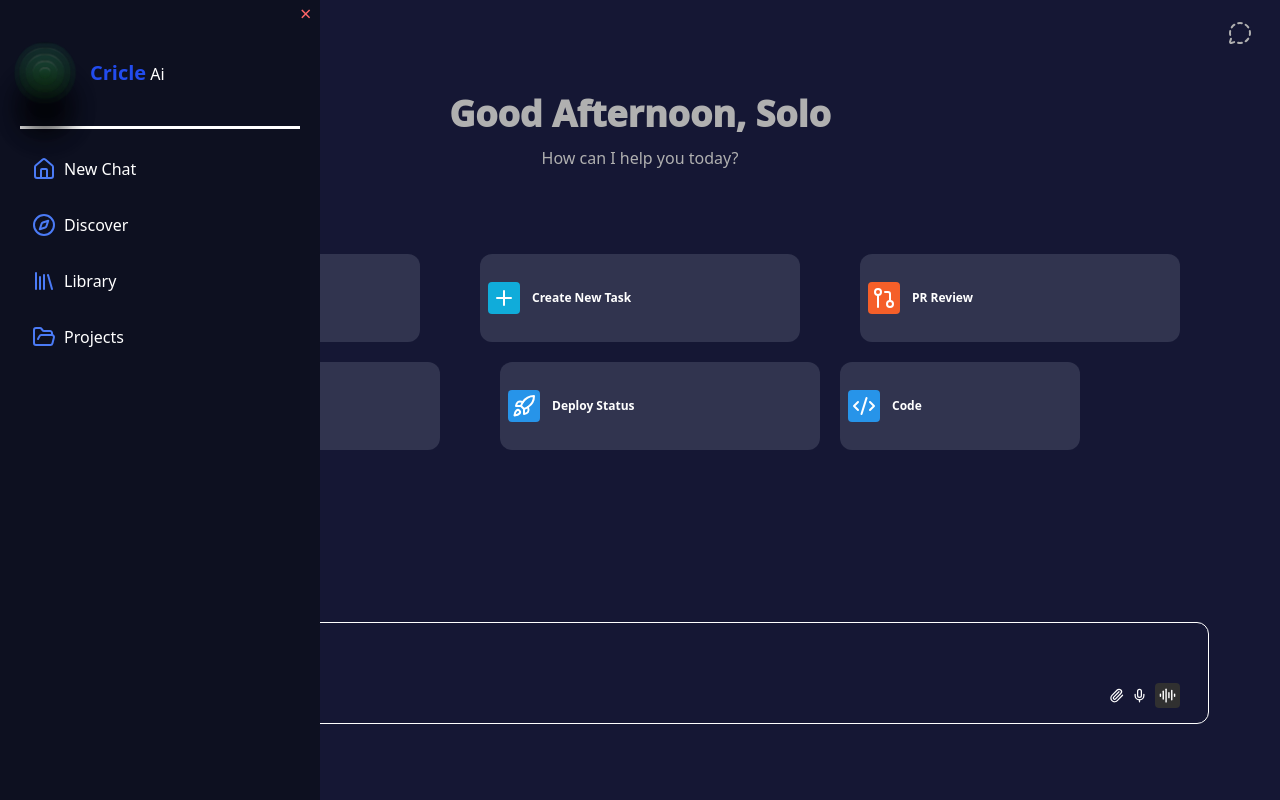
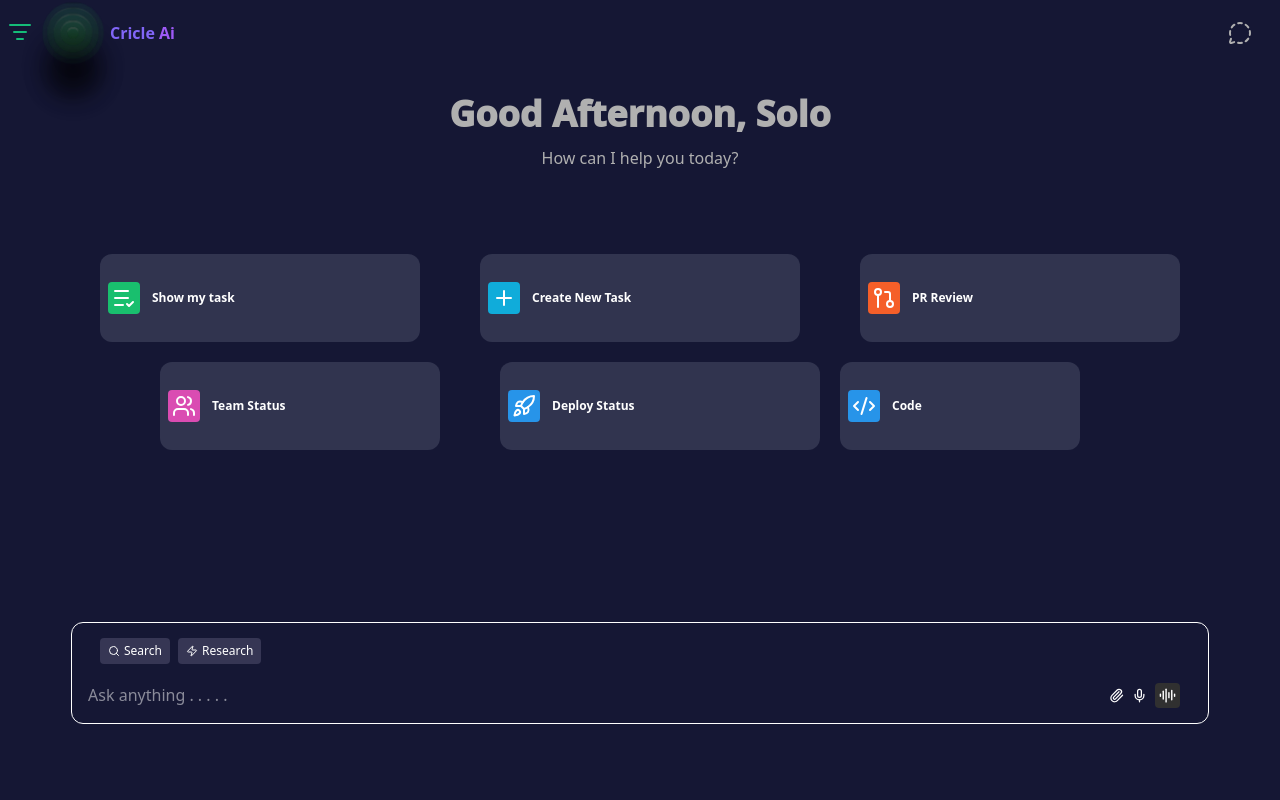
Before and after one commit to faris-dm/Ai_landingPage, a React (Vite) app: page / in a window 1280 px wide. Built offline with nearby package versions, Linux system fonts and the light colour scheme.

Commit message:
Finishing slide styles

```diff
--- a/src/App.jsx
+++ b/src/App.jsx
@@ -1,15 +1,17 @@
-import React from "react";
+import React, { useState } from "react";
 import Landing from "./pages/Landing";
 import MainBox from "./pages/MainBox";
 import SearchPage from "./pages/SearchPage";
 import Slide from "./pages/Slide";
 
 function App() {
+  const [Not_open, Now_Open] = useState(false);
   return (
     <>
       <div className="">
-        <Slide />
-        <Landing />
+        <Slide Visblity_Of_slide={Not_open} On_Close={() => Now_Open(false)} />
+        <Landing Toggle={() => Now_Open(true)} />
+
         <MainBox />
         <SearchPage />
       </div>
--- a/src/pages/Ai_Logo.jsx
+++ b/src/pages/Ai_Logo.jsx
@@ -1,8 +1,9 @@
 import React from "react";
 
-const Ai_Logo = () => {
+const Ai_Logo = ({ Toggle }) => {
   return (
     <div
+      onClick={Toggle}
       style={{
         "--size": "50px",
         "--duration": "2s",
--- a/src/pages/Landing.jsx
+++ b/src/pages/Landing.jsx
@@ -1,21 +1,26 @@
 import React from "react";
-import { Coffee, MessageCircleDashed, BotMessageSquare } from "lucide-react";
+import {
+  Coffee,
+  MessageCircleDashed,
+  BotMessageSquare,
+  ListFilter,
+} from "lucide-react";
 import Ai_Logo from "./Ai_Logo";
 
-function Landing() {
+function Landing({ Toggle }) {
   return (
     <>
       <div>
+        <ListFilter
+          onClick={Toggle}
+          className="absolute   top-5 left-2 text-[#15BC78]  cursor-pointer "
+        />
         <div className="w-full px-4 py-2 ">
-          <nav className=" flex items-center justify-between px-3 ">
+          <nav className=" flex items-center ml-5 justify-between px-3 ">
             <div className="flex items-center gap-3 cursor-pointer">
-              {/* <BotMessageSquare
-                className="text-[#15BC78]  cursor-pointer "
-                size={50}
-              /> */}
               <div className="z-0 gap-2">
                 {" "}
-                <Ai_Logo className="z-0" />{" "}
+                <Ai_Logo className="z-0 " />{" "}
               </div>
               <h3 className="font-Poppins font-[700] text-[#8166F7] ">
                 Cricle <label className="text-[#9E5AF7]">Ai</label>{" "}
--- a/src/pages/Slide.jsx
+++ b/src/pages/Slide.jsx
@@ -2,11 +2,21 @@ import React, { useState } from "react";
 import Ai_Logo from "./Ai_Logo";
 import { House, Compass, FolderOpen, Library } from "lucide-react";
 
-function Slide() {
+function Slide({ Visblity_Of_slide, On_Close }) {
   const [NormalColor, NewColor] = useState(null);
+  const Close_Slide = () => {};
   return (
     <>
-      <div className=" fixed top-0 left-0 py-2 px-5  w-80 bg-[#0D1020] h-screen z-1">
+      {/*  ${
+
+    } `} */}
+      <div
+        className={`fixed top-0 left-0 py-2 px-5  w-90 bg-[#0D1020] h-screen z-1 shadow-lg transform  duration-500 ease-in-out  ${
+          Visblity_Of_slide
+            ? "translate-x-0 opacity-100"
+            : "-translate-x-full opacity-0"
+        } `}
+      >
         <div className="  pt-3 border-blue-500 pb-3  ">
           <div className="flex items-center  gap-5 py-7   border-b-3">
             {" "}
@@ -16,13 +26,16 @@ function Slide() {
               Ai
             </h3>
           </div>
-          <div className="absolute top-0 left-75  text-red-400 text-xl cursor-pointer">
+          <div
+            onClick={On_Close}
+            className="absolute top-0 left-85  text-red-400 text-xl cursor-pointer"
+          >
             &times;
           </div>
         </div>
         <div
           onClick={() => NewColor(1)}
-          className={`flex items-center  rounded-xl hover:bg-cyan-950  gap-2 text-base   font-[500] py-4 px-3 text-left cursor-pointer  ${
+          className={`flex items-center  rounded-xl hover:bg-cyan-950  my-3 gap-2 text-base   font-[500] py-4 px-3 text-left cursor-pointer  ${
             NormalColor === 1 ? "bg-cyan-700 rounded-xl" : ""
           }`}
         >
@@ -32,7 +45,7 @@ function Slide() {
         {/* 2nd */}
         <div
           onClick={() => NewColor(2)}
-          className={`font-[500] py-4 px-3 flex items-center  rounded-xl hover:bg-cyan-950  gap-2 text-base text-left cursor-pointer ${
+          className={`font-[500] py-4 px-3 flex items-center my-3  rounded-xl hover:bg-cyan-950  gap-2 text-base text-left cursor-pointer ${
             NormalColor === 2 ? "bg-cyan-700 rounded-xl" : ""
           }`}
         >
@@ -42,7 +55,7 @@ function Slide() {
         {/* 3rd */}
         <div
           onClick={() => NewColor(3)}
-          className={`font-[500] py-4 flex items-center px-3  gap-2  rounded-xl hover:bg-cyan-950 text-base text-left cursor-pointer ${
+          className={`font-[500] py-4 flex items-center px-3 my-3  gap-2  rounded-xl hover:bg-cyan-950 text-base text-left cursor-pointer ${
             NormalColor === 3 ? "bg-cyan-700 rounded-xl" : ""
           }`}
         >
@@ -52,7 +65,7 @@ function Slide() {
         {/* 4th */}
         <div
           onClick={() => NewColor(4)}
-          className={`font-[500] py-4 flex items-center px-3  gap-2  rounded-xl hover:bg-cyan-950 text-base text-left cursor-pointer ${
+          className={`font-[500] py-4 flex items-center px-3 my-3  gap-2  rounded-xl hover:bg-cyan-950 text-base text-left cursor-pointer ${
             NormalColor === 4 ? "bg-cyan-700 rounded-xl" : ""
           }`}
         >
```
